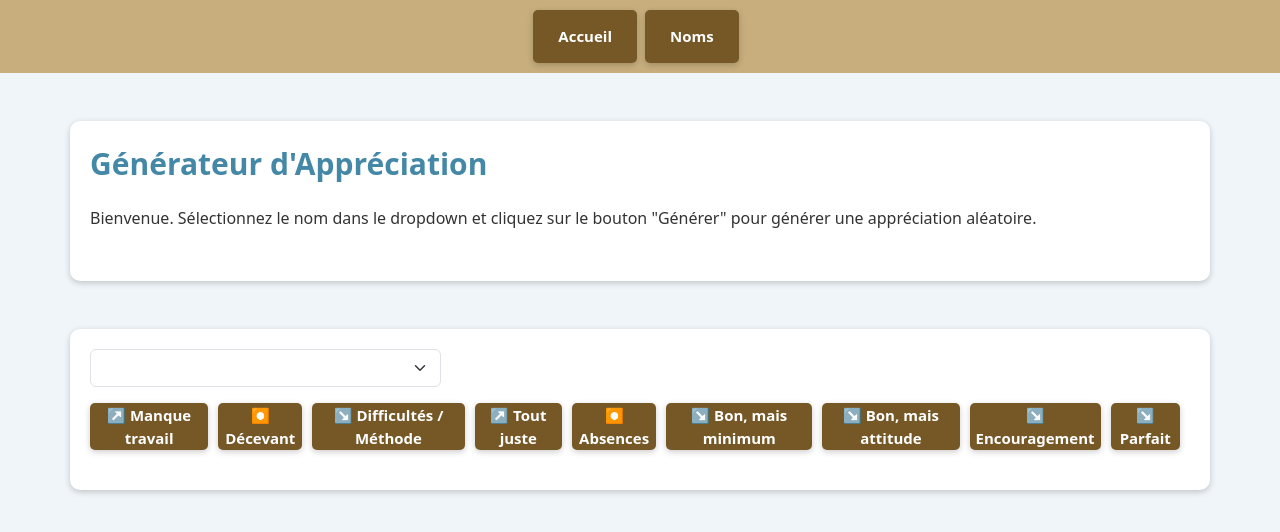
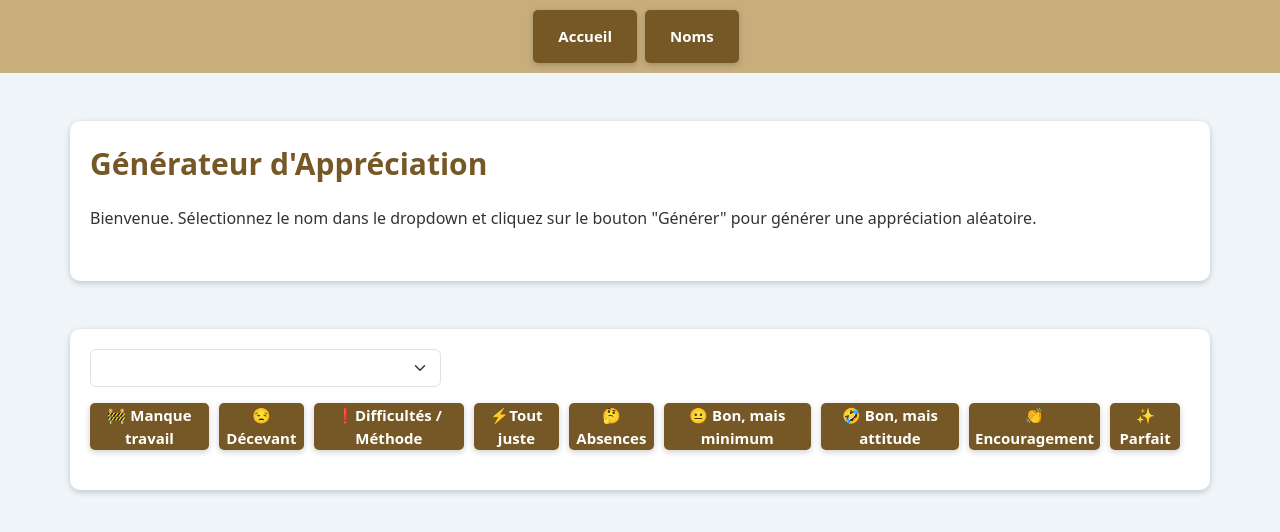
Before and after one commit to LuckyTheCookie/AppreciationGenerator, a plain HTML site: page index.html in a window 1280 px wide. Drawn offline with nearby package versions, Linux system fonts and the light colour scheme.

Commit message:
✨ Enhanced UI

```diff
--- a/index.html
+++ b/index.html
@@ -33,15 +33,15 @@
                 </select>
             </div>
             <div class="d-flex mt-3">
-                <button id="noWorkButton" type="button" class="level-button btnwork btn-primary">↗️ Manque travail</button>
-                <button id="badButton" type="button" class="level-button btnwork btn-primary">⏺️ Décevant</button>
-                <button id="difficultButton" type="button" class="level-button btnwork btn-primary">↘️ Difficultés / Méthode</button>
-                <button id="justButton" type="button" class="level-button btnwork btn-primary">↗️ Tout juste</button>
-                <button id="absentButton" type="button" class="level-button btnwork btn-primary">⏺️ Absences</button>
-                <button id="minimumButton" type="button" class="level-button btnwork btn-primary">↘️ Bon, mais minimum</button>
-                <button id="attitudeButton" type="button" class="level-button btnwork btn-primary">↘️ Bon, mais attitude</button>
-                <button id="encouragementButton" type="button" class="level-button btnwork btn-primary">↘️ Encouragement</button>
-                <button id="perfectButton" type="button" class="level-button btnwork btn-primary">↘️ Parfait</button>
+                <button id="noWorkButton" type="button" class="level-button btnwork btn-primary">🚧 Manque travail</button>
+                <button id="badButton" type="button" class="level-button btnwork btn-primary">😒 Décevant</button>
+                <button id="difficultButton" type="button" class="level-button btnwork btn-primary">❗Difficultés / Méthode</button>
+                <button id="justButton" type="button" class="level-button btnwork btn-primary">⚡Tout juste</button>
+                <button id="absentButton" type="button" class="level-button btnwork btn-primary">🤔 Absences</button>
+                <button id="minimumButton" type="button" class="level-button btnwork btn-primary">😐 Bon, mais minimum</button>
+                <button id="attitudeButton" type="button" class="level-button btnwork btn-primary">🤣 Bon, mais attitude</button>
+                <button id="encouragementButton" type="button" class="level-button btnwork btn-primary">👏 Encouragement</button>
+                <button id="perfectButton" type="button" class="level-button btnwork btn-primary">✨ Parfait</button>
             </div>
         </div>
         <div id="appreciationContainer" class="appreciation"></div>
--- a/style.css
+++ b/style.css
@@ -27,7 +27,7 @@ body {
     font-size: 30px;
     font-weight: bold;
     margin-bottom: 20px;
-    color: #4488a7;
+    color: #765827;
 }
 
 .appreciation {
```
